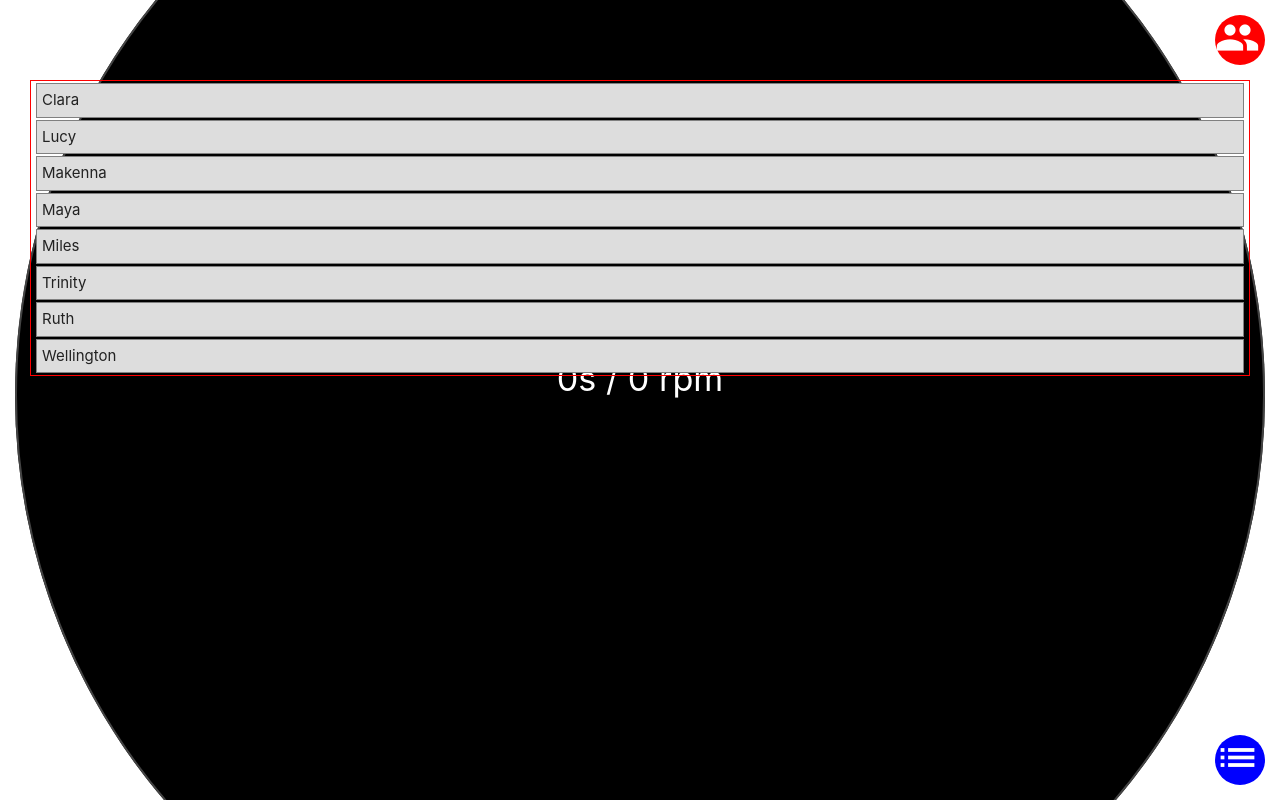
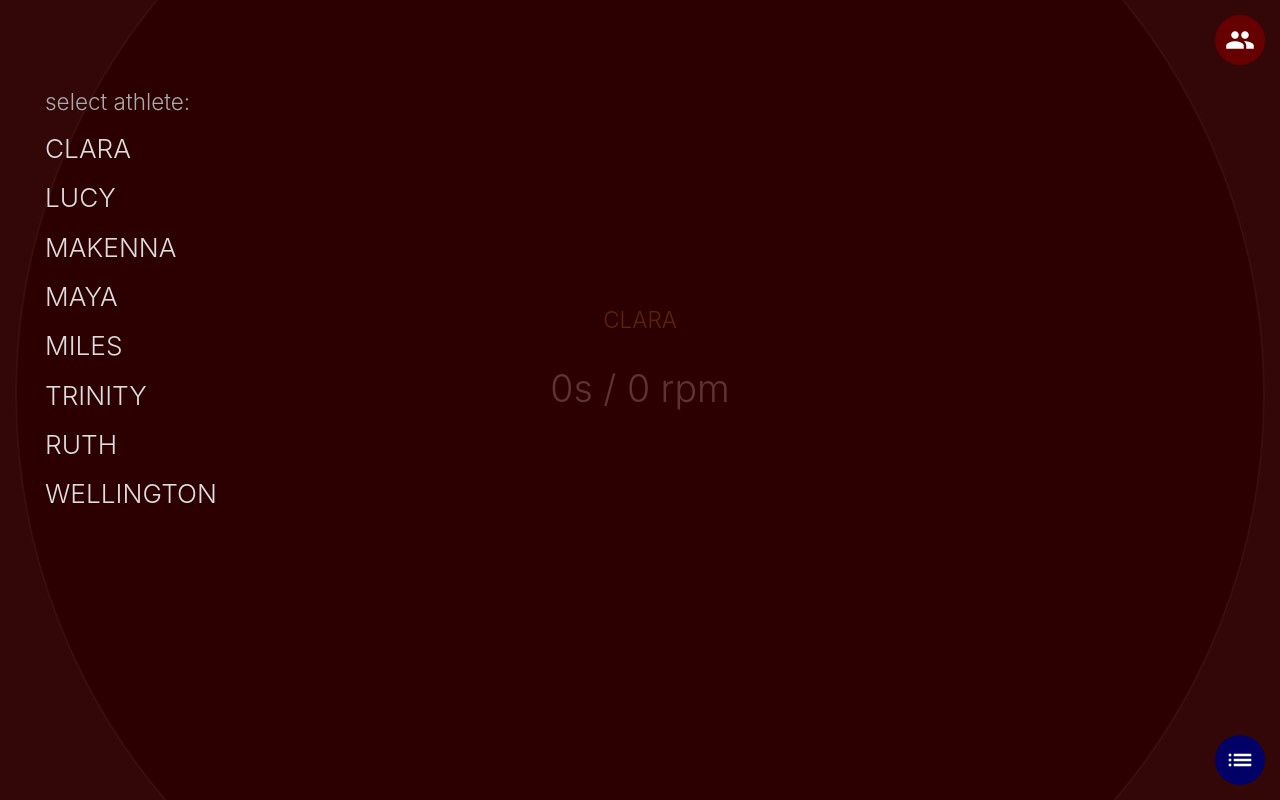
Before and after one commit to JohnDHamm/cadence, a website: page index.html in a window 1280 px wide. Both pictures are taken after a click on the element "group". Shown: the top 800 px of the page. Drawn offline with nearby package versions, Linux system fonts and the light colour scheme; some packages are replaced by stand-ins of ours; a script that the page names is missing.

Commit message:
athlete + results list styled

```diff
--- a/app/controllers/CounterCtrl.js
+++ b/app/controllers/CounterCtrl.js
@@ -3,19 +3,22 @@
 app.controller("CounterCtrl", function($scope, CounterFactory, $location){
 
 	const counterDiv = document.getElementById('counterDiv');
+	const groupBtnDiv = document.getElementById('groupDiv');
+	const resultsBtnDiv = document.getElementById('resultsDiv');
+	const listBGDiv = document.getElementById('listBG');
 
-	$scope.athletes = [{id: 0, name: "Clara", result: 0.00},
-											{id: 1, name: "Lucy", result: 0.00},
-											{id: 2, name: "Makenna", result: 0.00},
-											{id: 3, name: "Maya", result: 0.00},
-											{id: 4, name: "Miles", result: 0.00},
-											{id: 5, name: "Trinity", result: 0.00},
-											{id: 6, name: "Ruth", result: 0.00},
-											{id: 7, name: "Wellington", result: 0.00}];
-	$scope.showAthleteList = true;
+	$scope.athletes = [{id: 0, name: "CLARA", result: 0.00},
+											{id: 1, name: "LUCY", result: 0.00},
+											{id: 2, name: "MAKENNA", result: 0.00},
+											{id: 3, name: "MAYA", result: 0.00},
+											{id: 4, name: "MILES", result: 0.00},
+											{id: 5, name: "TRINITY", result: 0.00},
+											{id: 6, name: "RUTH", result: 0.00},
+											{id: 7, name: "WELLINGTON", result: 0.00}];
+	$scope.showAthleteList = false;
 	$scope.showResultList = false;
 
-	$scope.currentAthlete = {name: ""};
+	$scope.currentAthlete = $scope.athletes[0];
 	$scope.avgSecond = 0.00;
 	$scope.avgRPM = 0;
 
@@ -55,15 +58,26 @@ app.controller("CounterCtrl", function($scope, CounterFactory, $location){
 
 	$scope.showAthletes = () => {
 		counterDiv.classList.remove('animCounter');
+		listBGDiv.style.background = "rgba(55, 0, 0, 0.8)"
+		// groupBtnDiv.classList.add('btnSelected');
+		// resultsBtnDiv.classList.remove('btnSelected');
+		listBGDiv.style.display = "block";
 		$scope.showResultList = false;
 		$scope.showAthleteList = true;
 	}
 
 	$scope.selectAthlete = (index) => {
+		// groupBtnDiv.classList.remove('btnSelected');
+		listBGDiv.style.display = "none";
 		clearCounter(index);
 		$scope.currentAthlete = $scope.athletes[index];
 		$scope.avgSecond = $scope.athletes[index].result.toFixed(2);
 		$scope.showAthleteList = false;
+	}
+
+	$scope.resetCounter = () => {
+		counterDiv.classList.remove('animCounter');
+		clearCounter($scope.currentAthlete.id);
 	}
 
 	const clearCounter = (index) => {
@@ -76,10 +90,19 @@ app.controller("CounterCtrl", function($scope, CounterFactory, $location){
 
 	$scope.showResults = () => {
 		counterDiv.classList.remove('animCounter');
-		$scope.showResultList ?
-			($scope.showAthleteList = true,
-				$scope.showResultList = false) : $scope.showResultList = true;
-		// $scope.showResultList = !$scope.showResultList;
+		$scope.showResultList ? $scope.showAthletes()
+			:
+			($scope.showResultList = true,
+				$scope.showAthleteList = false,
+				listBGDiv.style.display = "block",
+				listBGDiv.style.background = "rgba(0, 0, 55, 0.8)"
+				);
+	}
+
+	$scope.clearAllResults = () => {
+		for (let i = 0; i < $scope.athletes.length; i++){
+			$scope.athletes[i].result = 0;
+		}
 	}
 
 
--- a/partials/counter.html
+++ b/partials/counter.html
@@ -1,47 +1,51 @@
-
 <div id="wholeScreen">
 
-	<div id="screenBG">
-	</div>
-
 	<div id="groupDiv" class="" ng-click="showAthletes()">
-		<span class="center-align">
-			<i class="material-icons btnIcon">group</i>
-		</span>
+		<i class="material-icons btnIcon">group</i>
 	</div>
 
 	<div id="counterDiv" ng-click="clicked()">
 	</div>
 
 	<div id="athleteName">
-		<p class="name center-align">{{currentAthlete.name}}</p>
+		<p class="name center-align light">{{currentAthlete.name}}</p>
 	</div>
 
 	<div id="cadenceValues">
-		<h4 id="readoutText" class="readout center-align">{{avgSecond}}s / {{avgRPM}} rpm</h4>
+		<h4 id="readoutText" class="readout center-align light">{{avgSecond}}s / {{avgRPM}} rpm</h4>
+	</div>
+
+	<div id="stopCounterBtn" ng-click="resetCounter()">
+		<i class="material-icons stopIcon">highlight_off</i>
 	</div>
 
 	<div id="counterDivBG">
 	</div>
 
 	<div id="resultsDiv" class="" ng-click="showResults()">
-		<span class="center-align">
-			<i class="material-icons btnIcon">list</i>
-		</span>
+		<i class="material-icons btnIcon">list</i>
 	</div>
 
 	<div id="athleteList" ng-show="showAthleteList">
-		<div class="athleteCard" ng-repeat="athlete in athletes" layout="row" flex="90" flex-offset="5" ng-click="selectAthlete(athlete.id)">{{athlete.name}}
+		<div class="listTitle light" layout="row" flex="90" flex-offset="5">select athlete:
+		</div>
+		<div class="listCard light" ng-repeat="athlete in athletes" layout="row" flex="90" flex-offset="5" ng-click="selectAthlete(athlete.id)">{{athlete.name}}
 		</div>
 	</div>
 
 	<div id="resultList" ng-show="showResultList">
-		<div class="resultCard" ng-repeat="athlete in athletes" layout="row" flex="90" flex-offset="5" ng-click="selectAthlete(athlete.id)">{{athlete.name}} : {{athlete.result}}s
+		<div class="listTitle light" layout="row" flex="90" flex-offset="5">results:
+		</div>
+		<div class="listCard light" ng-repeat="athlete in athletes" layout="row" flex="90" flex-offset="5" ng-click="selectAthlete(athlete.id)">{{athlete.name}} : {{athlete.result}}s
+		</div>
+		<div id="clearAllResults" class="listTitle light center-align" layout="row" flex="90" flex-offset="5" ng-click="clearAllResults()">clear all
 		</div>
 	</div>
 
+	<div id="listBG"></div>
 
 
-
+	<div id="screenBG">
+	</div>
 
 </div>
--- a/styles/main.css
+++ b/styles/main.css
@@ -12,24 +12,29 @@
 	left: 0;
 	width: 100%;
 	height: 100%;
-	/*background: #222;*/
-	z-index: -2;
+	background: #222;
+	z-index: -10;
 }
 
 #groupDiv {
 	position: absolute;
 	top: 15px;
 	right: 15px;
-	background: red;
+	background: #600;
 	width: 50px;
 	height: 50px;
-	border-radius: 50%
+	border-radius: 50%;
+	z-index: 9;
 }
 
 .btnIcon {
 	color: white;
-	/*text-align: center;*/
-	font-size: 3rem;
+	font-size: 30px;
+	padding: 10px;
+}
+
+.btnSelected {
+	border: 1px solid white;
 }
 
 #counterDivBG {
@@ -52,19 +57,38 @@
 	width: calc(100vw - 30px);
 	height: calc(100vw - 30px);
 	border-radius: 50%;
-	z-index: 8;
+	z-index: 6;
 }
 
 #cadenceValues {
 	position: absolute;
-	top: 45%;
+	top: 46%;
 	left: 0;
 	width: 100%;
+	z-index: 4;
+}
+
+#stopCounterBtn {
+	position: absolute;
+	top: calc(50vh + (50vw - 30px) + 50px);
+	left: calc(50% - 20px);
+	/*background: red;*/
+	width: 40px;
+	height: 40px;
+	border-radius: 50%
+	z-index: 6;
+}
+
+.stopIcon {
+	color: #444;
+	font-size: 40px;
+	/*padding: 5px;*/
 }
 
 h4.readout {
 	margin: 0;
 	color: #fff;
+	font-size: 2.5rem;
 }
 
 #athleteName {
@@ -72,21 +96,23 @@ h4.readout {
 	top: 35%;
 	left: 0;
 	width: 100%;
+	z-index: 4;
 }
 
 p.name {
-	color: yellow;
-	font-size: 1.2rem;
+	color: #e2bb2d;
+	font-size: 1.5rem;
 }
 
 #resultsDiv {
 	position: absolute;
 	bottom: 15px;
 	right: 15px;
-	background: blue;
+	background: #006;
 	width: 50px;
 	height: 50px;
-	border-radius: 50%
+	border-radius: 50%;
+	z-index: 9;
 }
 
 .animCounter {
@@ -99,40 +125,46 @@ p.name {
 }
 
 /*ATHLETE LIST*/
-
 #athleteList {
 	position: absolute;
-	width: calc(100vw - 60px);
+	width: calc(100vw - 80px);
 	top: 80px;
-	left: 30px;
-	border: 1px red solid;
+	left: 40px;
 	z-index: 10;
 }
 
-.athleteCard {
-	border: 1px solid gray;
-	background: #ddd;
+.listTitle {
 	padding: 5px;
-	margin: 2px 5px;
-	color: #222;
+	color: #aaa;
+	font-size: 1.5rem;
 }
 
+.listCard {
+	padding: 5px;
+	color: #ddd;
+	font-size: 1.75rem;
+}
 
+#listBG {
+	position: absolute;
+	width: 100%;
+	height: 100%;
+	z-index: 8;
+	top: 0;
+	left: 0;
+	display: none;
+}
 
 /*RESULTS*/
 #resultList {
 	position: absolute;
-	width: calc(100vw - 60px);
-	top: 80px;
-	left: 30px;
-	border: 1px blue solid;
+	width: calc(100vw - 80px);
+	top: 50px;
+	left: 40px;
 	z-index: 10;
 }
 
-.resultCard {
-	border: 1px solid gray;
-	background: yellow;
-	padding: 5px;
-	margin: 2px 5px;
-	color: #222;
+#clearAllResults {
+	border: 1px #666 solid;
+	margin-top: 10px;
 }
```
